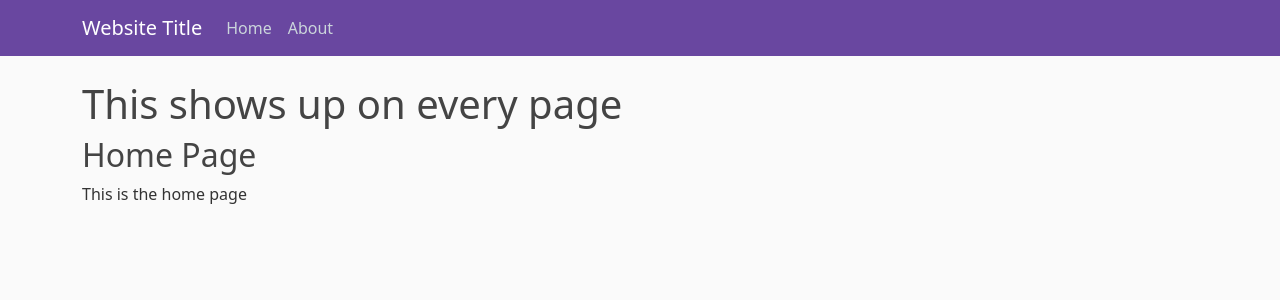
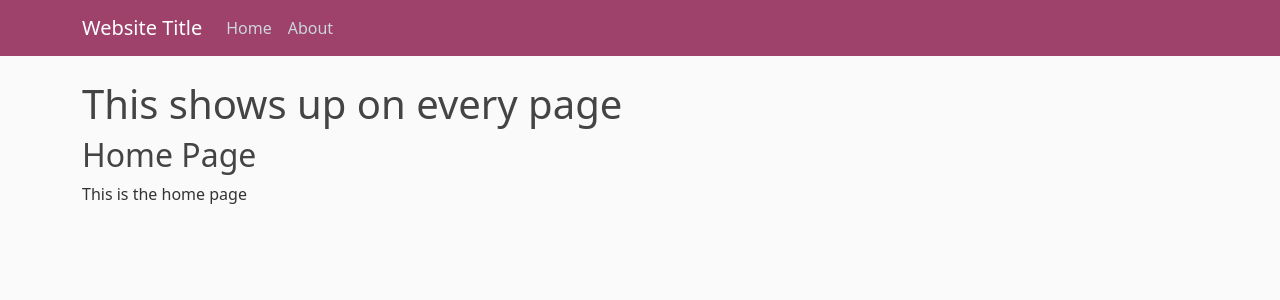
Before and after one commit to romero-brandon/flaskProject, a Flask app: page / in a window 1280 px wide. Shown: the top 300 px of the page. Run offline with Flask 3, Linux system fonts and the light colour scheme.

Commit message:
Nav Bar color change

```diff
--- a/static/main.css
+++ b/static/main.css
@@ -9,7 +9,7 @@ body {
   }
 
   .bg-steel {
-    background-color: #6947a0;
+    background-color: #9e416b;
   }
 
   .site-header .navbar-nav .nav-link {
```
